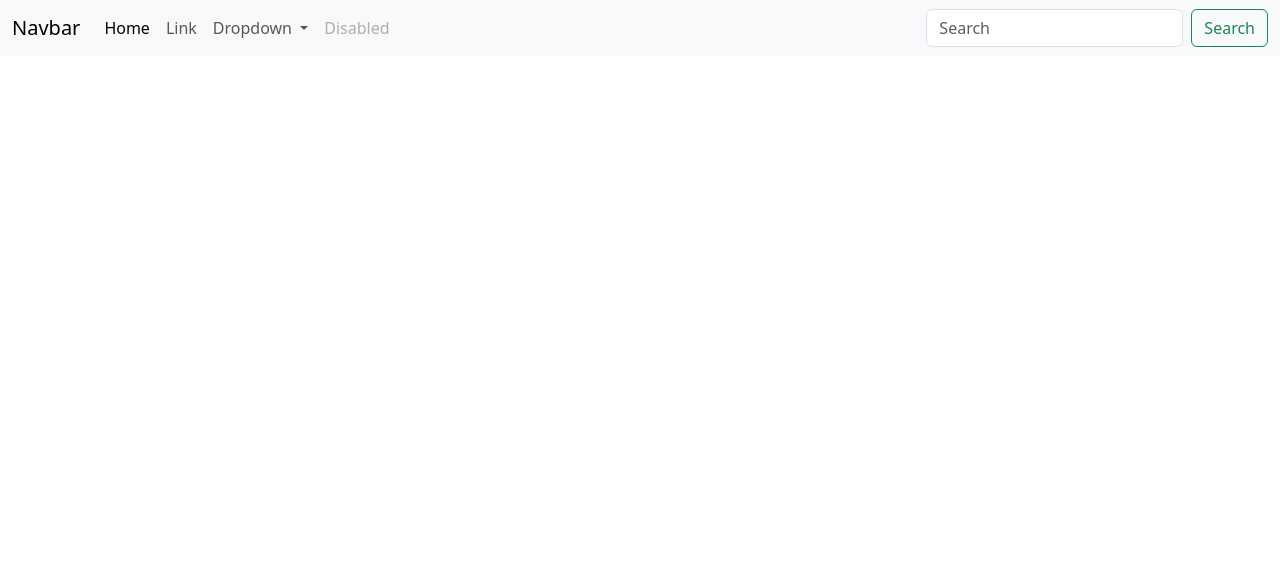
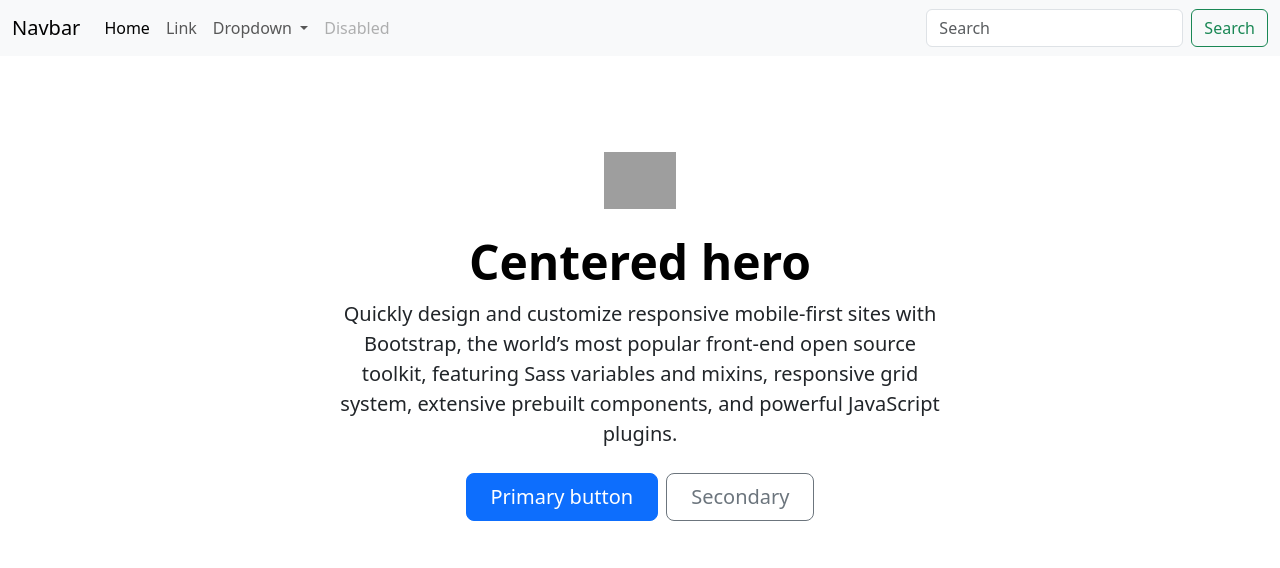
Before and after one commit to Jeremiah-Katumo/push-notification, a Django app: page / in a window 1280 px wide. Shown: the top 568 px of the page. Run offline with Django 5.2, Linux system fonts and the light colour scheme; grey boxes are pictures that could not be loaded.

Commit message:
template

```diff
--- a/push_notify/notification/templates/notification_page.html
+++ b/push_notify/notification/templates/notification_page.html
@@ -43,6 +43,18 @@
           </div>
         </div>
       </nav>
+
+      <div class="px-4 py-5 my-5 text-center">
+        <img class="d-block mx-auto mb-4" src="/docs/5.3/assets/brand/bootstrap-logo.svg" alt="" width="72" height="57">
+        <h1 class="display-5 fw-bold text-body-emphasis">Centered hero</h1>
+        <div class="col-lg-6 mx-auto">
+          <p class="lead mb-4">Quickly design and customize responsive mobile-first sites with Bootstrap, the world’s most popular front-end open source toolkit, featuring Sass variables and mixins, responsive grid system, extensive prebuilt components, and powerful JavaScript plugins.</p>
+          <div class="d-grid gap-2 d-sm-flex justify-content-sm-center">
+            <button type="button" class="btn btn-primary btn-lg px-4 gap-3">Primary button</button>
+            <button type="button" class="btn btn-outline-secondary btn-lg px-4">Secondary</button>
+          </div>
+        </div>
+      </div>
     <script src="https://cdn.jsdelivr.net/npm/bootstrap@5.3.3/dist/js/bootstrap.bundle.min.js" integrity="sha384-YvpcrYf0tY3lHB60NNkmXc5s9fDVZLESaAA55NDzOxhy9GkcIdslK1eN7N6jIeHz" crossorigin="anonymous"></script>
   </body>
 </html>
```
